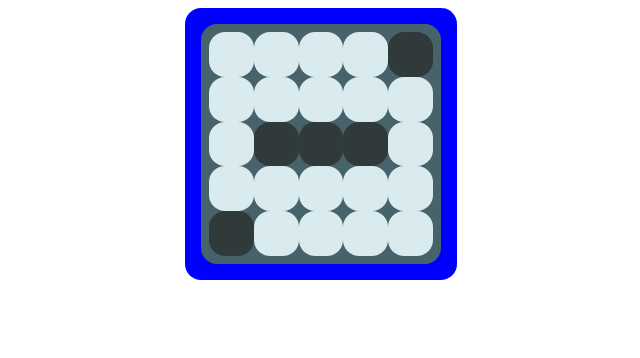
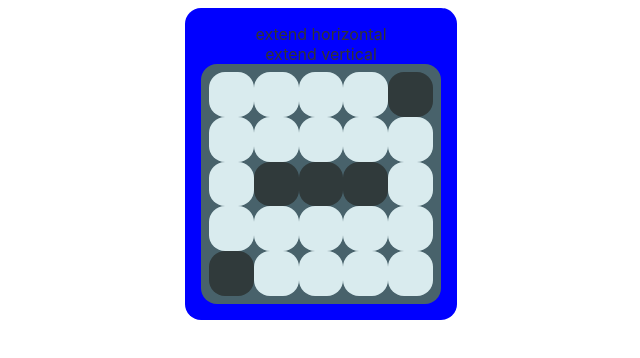
Before and after one commit to LaurensB235/PathFinding2D, a Svelte app: page / in a window 1280 px wide. Shown: the top 358 px of the page, without its empty margins (319-959 px from the left). Built offline with nearby package versions, Linux system fonts and the light colour scheme.

Commit message:
made generic button component

```diff
--- a/src/App.svelte
+++ b/src/App.svelte
@@ -1,5 +1,7 @@
 <script>
 	import Grid from './components/Grid.svelte';
+	import Button from './components/Button.svelte';
+
 
 	let maze = [
         [0,0,0,0,1],
@@ -9,9 +11,20 @@
         [1,0,0,0,0]
         ]
 
+
+	const extendVertical = () => {
+
+	}
+
+	const extendHorizontal = () => {
+
+	}
+
 </script>
 
 <main>
+	<Button text="extend horizontal" clickFunction={extendHorizontal}/>
+	<Button text="extend vertical" clickFunction={extendVertical}/>
 	<Grid {maze} />
 </main>
 
--- a/src/components/Button.svelte
+++ b/src/components/Button.svelte
@@ -0,0 +1,19 @@
+<script>
+    export let text = "Click Here!";
+
+    export let clickFunction = () => {
+        console.log(`Default implementation on button ${text} was clicked!`);
+    }
+
+</script>
+
+
+<div class="button" on:click={clickFunction}>{text}</div>
+
+
+<style>
+    .button:hover {
+        cursor: pointer;
+        filter: brightness(0.85);
+    }
+</style>
```
